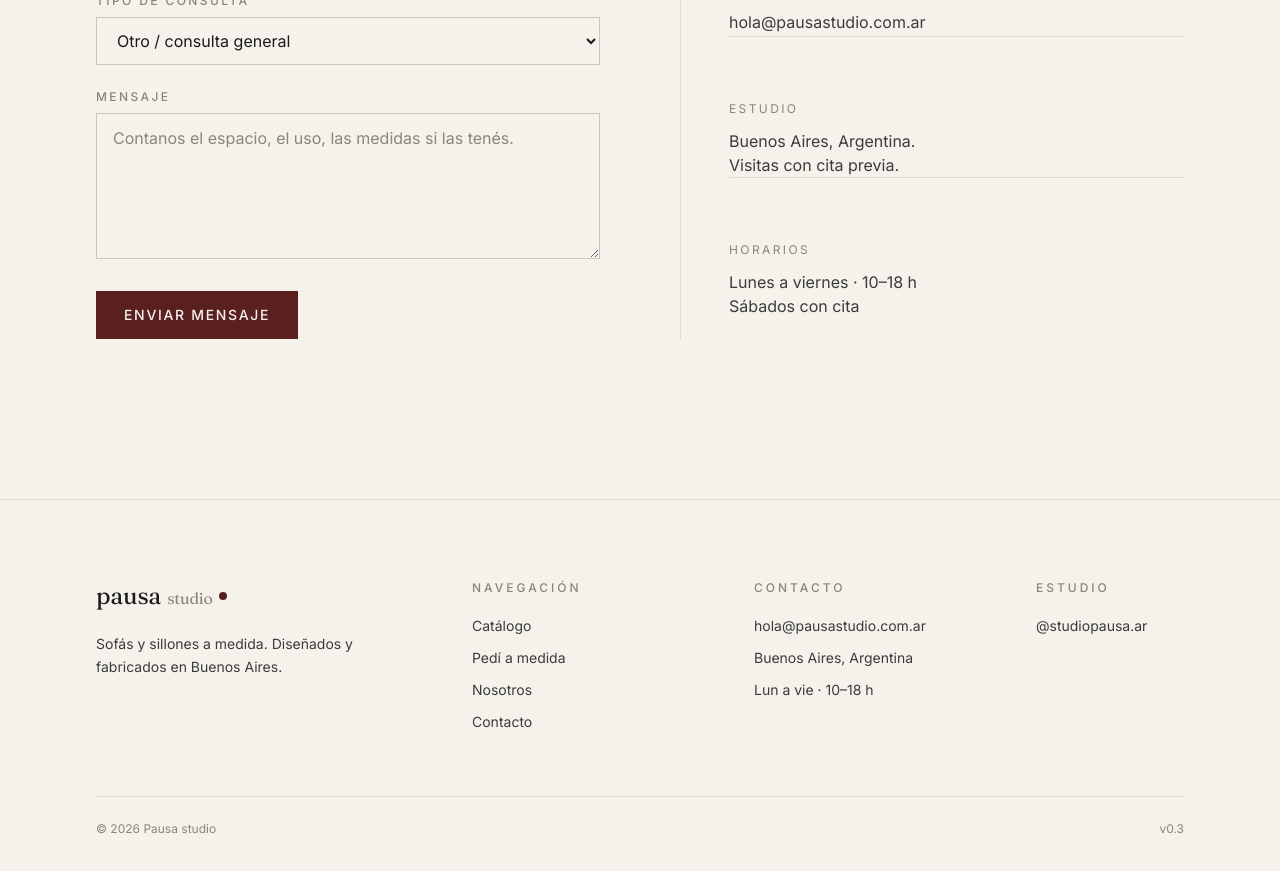
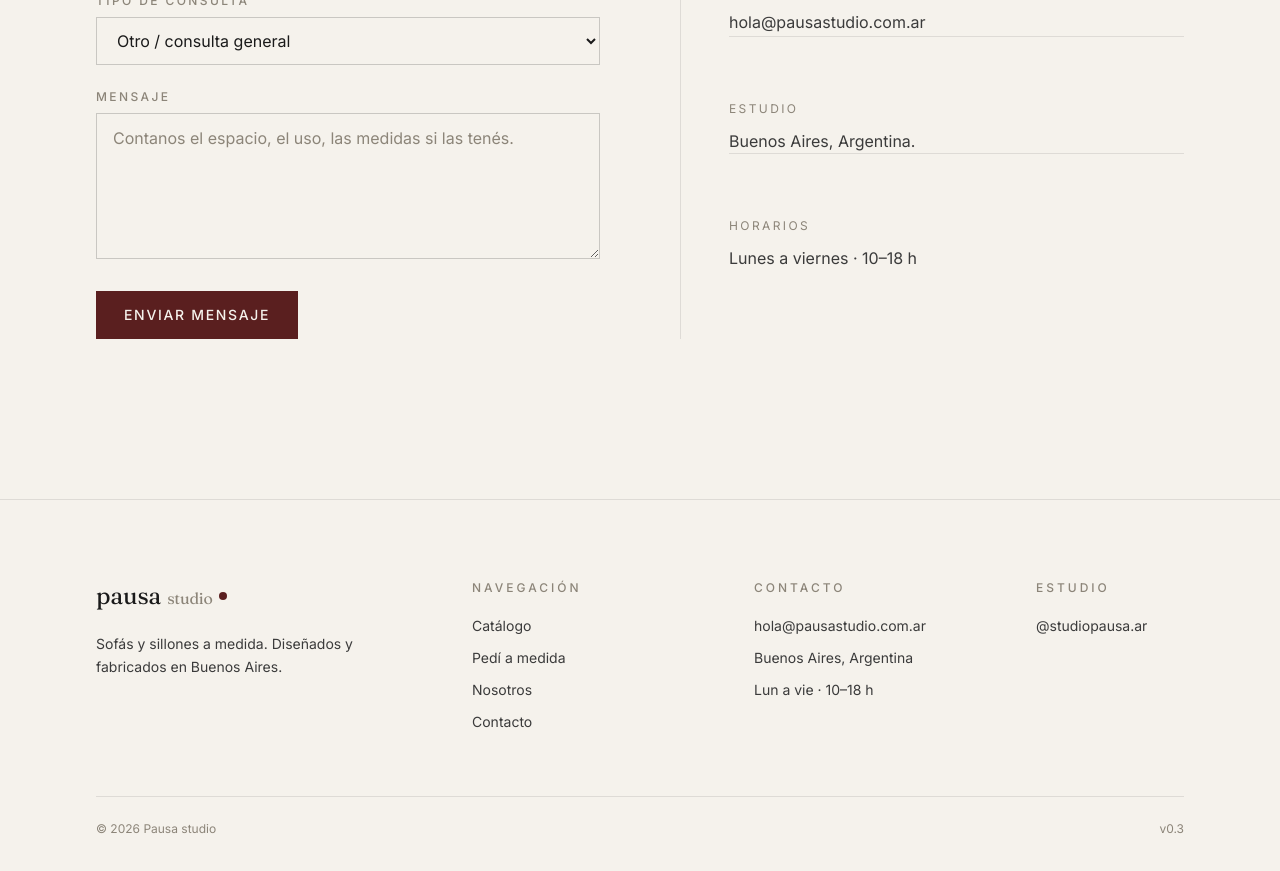
Before and after one commit to barnomagic/landing, a Next.js app: page /contacto in a window 1280 px wide. Shown: the part 980-1851 px from the top of the page. Built offline with nearby package versions, Linux system fonts and the light colour scheme; no server answers.

Commit message:
fix(contacto): quitar referencias a visitas (no se aceptan)

```diff
--- a/app/contacto/page.tsx
+++ b/app/contacto/page.tsx
@@ -78,8 +78,6 @@ export default function ContactoPage() {
                 </p>
                 <p className="mt-3 text-base text-cement">
                   Buenos Aires, Argentina.
-                  <br />
-                  Visitas con cita previa.
                 </p>
               </div>
 
@@ -89,8 +87,6 @@ export default function ContactoPage() {
                 </p>
                 <p className="mt-3 text-base text-cement">
                   Lunes a viernes · 10–18 h
-                  <br />
-                  Sábados con cita
                 </p>
               </div>
             </div>
```
